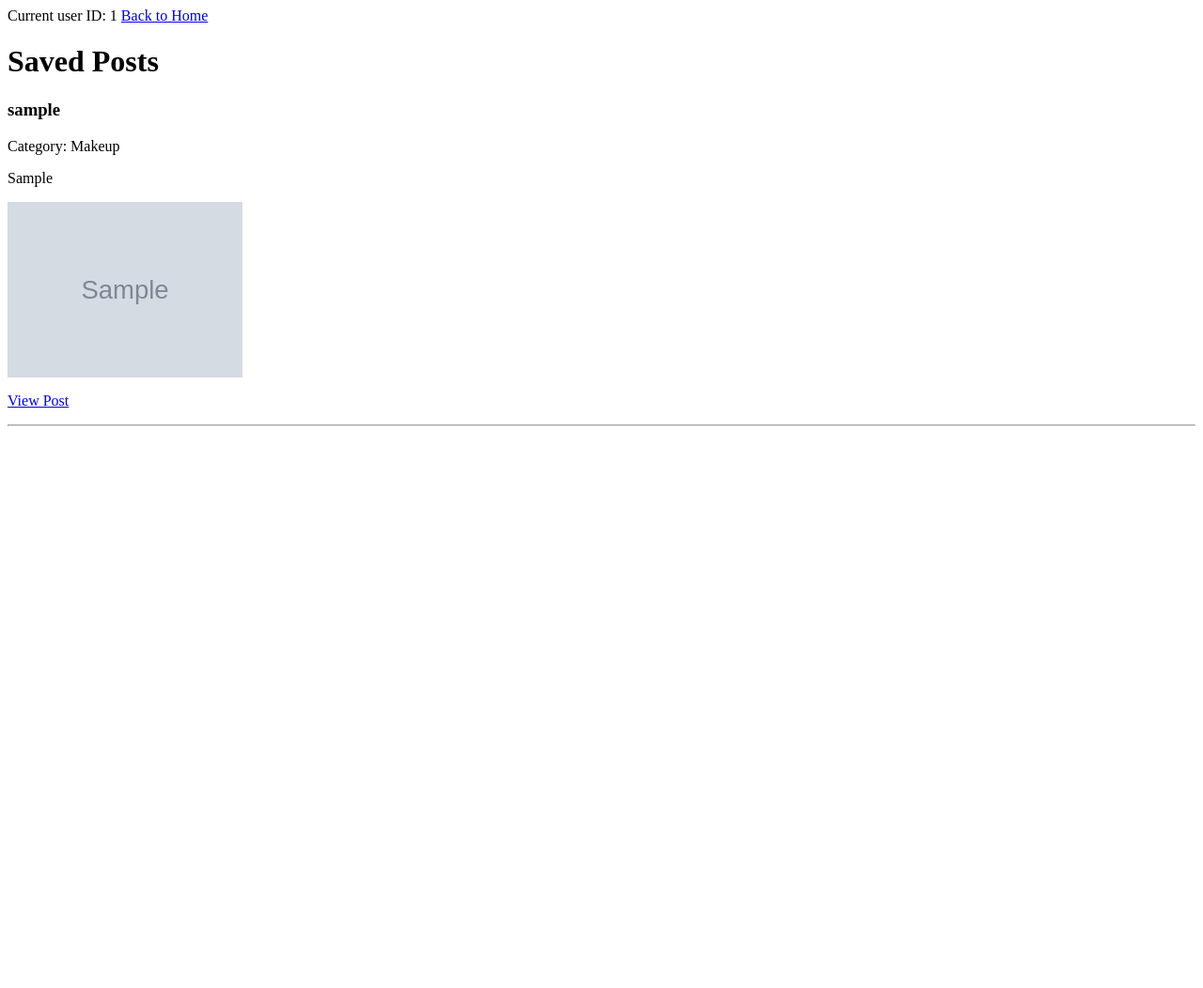
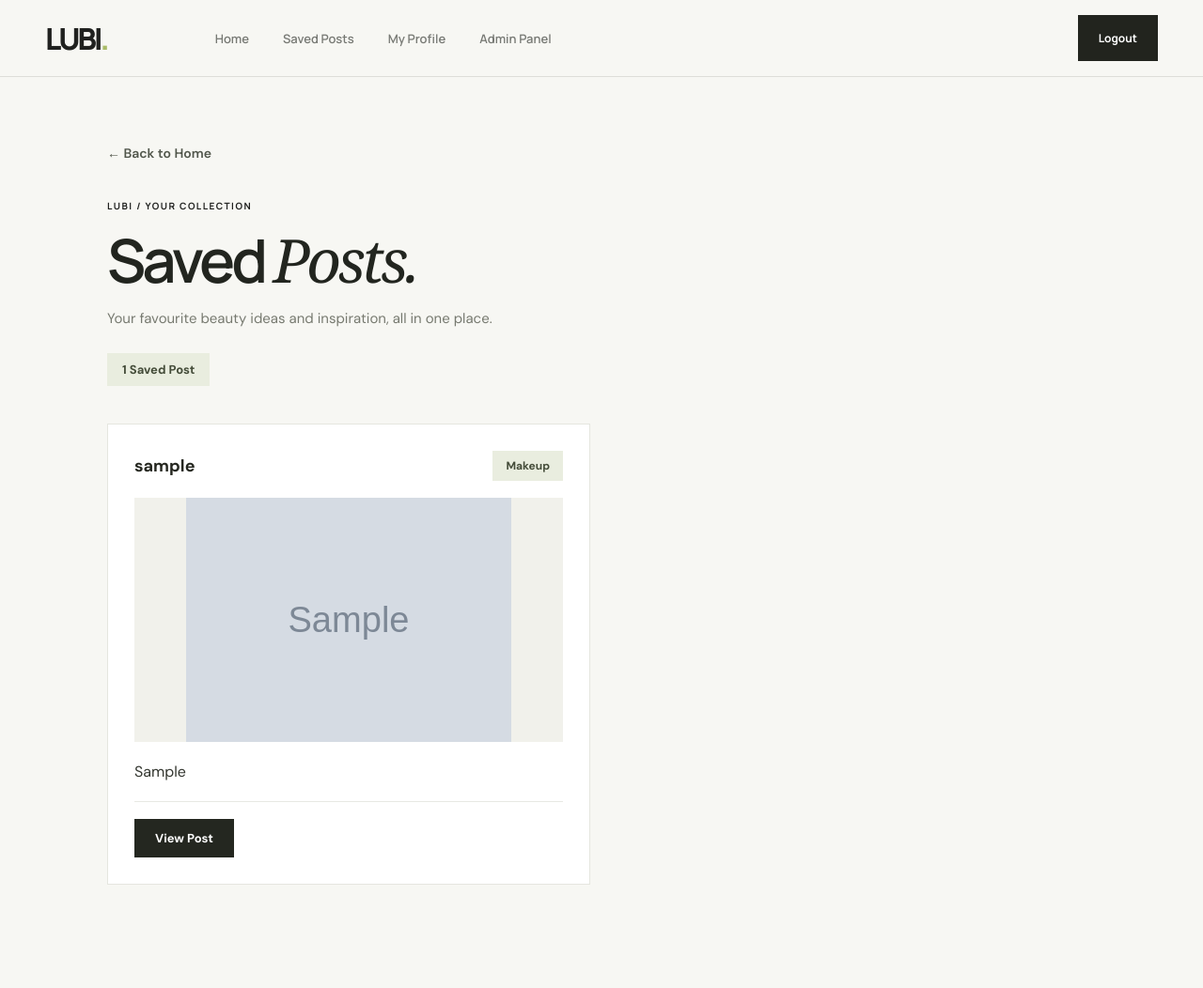
Before and after one commit to Polinab0/LUBI, a PHP site: page /saved.php in a window 1280 px wide. Shown: the whole page at 94% size. Before the commit the page ends 454 px from the top, so only its background shows below. Run offline with PHP 8.4, Linux system fonts and the light colour scheme; the visitor is signed in with stand-in values (Sample User, id 1); data comes from the database, SQL or seed files in the repository; tables that the repository leaves empty hold one stand-in row (values such as "Sample post"); grey boxes marked "Sample" are stand-in pictures; some web fonts are replaced.

Commit message:
Style saved posts page and fix navigation

```diff
--- a/post.php
+++ b/post.php
@@ -404,8 +404,7 @@ function postText($value) {
 
         <nav class="main-nav">
             <a href="index.php">Home</a>
-            <a href="savedPosts.php">Saved Posts</a>
-
+            <a href="saved.php">Saved Posts</a>
             <?php if (
                 isset($_SESSION['userType']) &&
                 $_SESSION['userType'] === 'admin'
--- a/saved.php
+++ b/saved.php
@@ -1,31 +1,23 @@
+
 <?php
 
-// Show PHP errors for debugging
-error_reporting(E_ALL);
-ini_set('display_errors', 1);
-
-// Include the session functions
+// Include session functions
 require_once "includes/session.php";
 
-// Check if the user is logged in
+// Check if user is logged in
 confirm_logged_in();
 
-// Include the database connection
+// Include database connection
 require_once "dbcon.php";
 
-// Create the Database object
+// Connect to database
 $database = new Database();
-
-// Connect to the database
 $dbCon = $database->connect();
 
-// Get the logged in user's ID
+// Get logged in user's ID
 $userID = $_SESSION['userID'];
 
-// TEMPORARY: Check which user is logged in
-echo "Current user ID: " . $userID;
-
-// Get the posts saved by this user
+// Get only posts saved by this user
 $query = $dbCon->prepare(
     "SELECT post.postID, post.caption, user.username,
             category.name AS categoryName, media.file
@@ -37,14 +29,23 @@ $query = $dbCon->prepare(
      WHERE saved_post.userID = :userID"
 );
 
-// Bind the logged in user's ID
+// Bind user ID safely
 $query->bindValue(':userID', $userID, PDO::PARAM_INT);
 
-// Run the query
+// Run query
 $query->execute();
 
-// Get the saved posts
+// Get saved posts
 $savedPosts = $query->fetchAll(PDO::FETCH_ASSOC);
+
+// Escape output safely
+function savedText($value) {
+    return htmlspecialchars(
+        (string) ($value ?? ''),
+        ENT_QUOTES,
+        'UTF-8'
+    );
+}
 
 ?>
 
@@ -53,59 +54,306 @@ $savedPosts = $query->fetchAll(PDO::FETCH_ASSOC);
 
 <head>
     <meta charset="UTF-8">
-    <title>LUBI - Saved Posts</title>
+    <meta name="viewport" content="width=device-width, initial-scale=1.0">
+
+    <title>LUBI — Saved Posts</title>
+
+    <link rel="stylesheet" href="css/style.css">
+
+    <link
+        href="https://fonts.googleapis.com/css2?family=DM+Sans:wght@400;500;600;700&family=Manrope:wght@400;500;600;700;800&display=swap"
+        rel="stylesheet"
+    >
+
+    <style>
+        .saved-page {
+            max-width: 1100px;
+            margin: 70px auto 110px;
+            padding: 0 24px;
+        }
+
+        .saved-back {
+            display: inline-block;
+            margin-bottom: 35px;
+            color: #51564b;
+            text-decoration: none;
+            font-size: 14px;
+            font-weight: 600;
+        }
+
+        .saved-back:hover {
+            text-decoration: underline;
+        }
+
+        .saved-heading {
+            margin-bottom: 40px;
+        }
+
+        .saved-heading h1 {
+            font-size: clamp(38px, 6vw, 64px);
+            line-height: 1.15;
+            margin: 12px 0;
+            color: #22251f;
+        }
+
+        .saved-heading h1 em {
+            font-family: Georgia, serif;
+            font-weight: 400;
+        }
+
+        .saved-heading p {
+            color: #777a70;
+            font-size: 15px;
+        }
+
+        .saved-count {
+            display: inline-block;
+            background: #e9eddf;
+            color: #444c39;
+            padding: 9px 16px;
+            margin-top: 12px;
+            font-size: 13px;
+            font-weight: 700;
+        }
+
+        .saved-grid {
+            display: grid;
+            grid-template-columns: repeat(2, minmax(0, 1fr));
+            gap: 24px;
+        }
+
+        .saved-card {
+            background: #ffffff;
+            border: 1px solid #e5e6df;
+            padding: 28px;
+            display: flex;
+            flex-direction: column;
+            gap: 18px;
+        }
+
+        .saved-card-top {
+            display: flex;
+            align-items: center;
+            justify-content: space-between;
+            gap: 12px;
+        }
+
+        .saved-card-top strong {
+            font-size: 18px;
+            color: #252720;
+        }
+
+        .saved-category {
+            background: #e9eddf;
+            color: #444c39;
+            padding: 8px 14px;
+            font-size: 12px;
+            font-weight: 700;
+        }
+
+        .saved-card-image {
+            width: 100%;
+            height: 260px;
+            object-fit: contain;
+            background: #f1f1eb;
+        }
+
+        .saved-card-caption {
+            color: #33362f;
+            font-size: 16px;
+            line-height: 1.7;
+            margin: 0;
+            overflow-wrap: anywhere;
+            flex-grow: 1;
+        }
+
+        .saved-card-actions {
+            padding-top: 18px;
+            border-top: 1px solid #e8e9e3;
+        }
+
+        .saved-view-button {
+            display: inline-block;
+            padding: 12px 22px;
+            background: #242720;
+            color: #ffffff;
+            text-decoration: none;
+            font-size: 13px;
+            font-weight: 700;
+            transition: background 0.2s;
+        }
+
+        .saved-view-button:hover {
+            background: #41483a;
+        }
+
+        .saved-empty {
+            background: #e9ebe2;
+            padding: 55px 35px;
+            text-align: center;
+        }
+
+        .saved-empty h2 {
+            font-size: 28px;
+            margin-bottom: 12px;
+        }
+
+        .saved-empty p {
+            color: #73786d;
+            margin-bottom: 24px;
+        }
+
+        @media (max-width: 700px) {
+            .saved-grid {
+                grid-template-columns: 1fr;
+            }
+
+            .saved-page {
+                margin-top: 40px;
+                padding: 0 16px;
+            }
+
+            .saved-card {
+                padding: 22px;
+            }
+        }
+    </style>
+
 </head>
 
 <body>
 
-    <a href="index.php">Back to Home</a>
+    <!-- LUBI Header -->
+    <header class="header">
 
-    <h1>Saved Posts</h1>
+        <a href="index.php" class="wordmark">
+            LUBI<span class="wordmark-dot">.</span>
+        </a>
 
-    <?php if (count($savedPosts) > 0) { ?>
+        <nav class="main-nav">
 
-        <?php foreach ($savedPosts as $post) { ?>
+            <a href="index.php">Home</a>
+            <a href="saved.php">Saved Posts</a>
+            <a href="profile.php">My Profile</a>
 
-            <div>
-                <h3>
-                    <?php echo htmlspecialchars($post['username']); ?>
-                </h3>
+            <?php if (
+                isset($_SESSION['userType']) &&
+                $_SESSION['userType'] === 'admin'
+            ): ?>
+
+                <a href="admin.php">Admin Panel</a>
+
+            <?php endif; ?>
+
+        </nav>
+
+        <div class="header-right">
+            <a href="logout.php" class="button-dark">
+                Logout
+            </a>
+        </div>
+
+    </header>
+
+    <main class="saved-page">
+
+        <a href="index.php" class="saved-back">
+            ← Back to Home
+        </a>
+
+        <!-- Heading -->
+        <div class="saved-heading">
+
+            <span class="eyebrow">
+                LUBI / YOUR COLLECTION
+            </span>
+
+            <h1>
+                Saved <em>Posts.</em>
+            </h1>
 
             <p>
-                    Category:
-                    <?php echo htmlspecialchars($post['categoryName']); ?>
+                Your favourite beauty ideas and inspiration, all in one place.
             </p>
 
-                <p>
-                    <?php echo htmlspecialchars($post['caption']); ?>
+            <span class="saved-count">
+                <?php echo count($savedPosts); ?>
+                Saved <?php echo count($savedPosts) === 1 ? 'Post' : 'Posts'; ?>
+            </span>
+
+        </div>
+
+        <!-- Saved Posts -->
+        <?php if (!empty($savedPosts)): ?>
+
+            <div class="saved-grid">
+
+                <?php foreach ($savedPosts as $post): ?>
+
+                    <article class="saved-card">
+
+                        <div class="saved-card-top">
+
+                            <strong>
+                                <?php echo savedText($post['username']); ?>
+                            </strong>
+
+                            <span class="saved-category">
+                                <?php echo savedText($post['categoryName']); ?>
+                            </span>
+
+                        </div>
+
+                        <?php if (!empty($post['file'])): ?>
+
+                            <img
+                                src="<?php echo savedText($post['file']); ?>"
+                                alt="Saved post image"
+                                class="saved-card-image"
+                            >
+
+                        <?php endif; ?>
+
+                        <p class="saved-card-caption">
+                            <?php echo nl2br(savedText($post['caption'])); ?>
                         </p>
 
-                <?php if (!empty($post['file'])) { ?>
+                        <div class="saved-card-actions">
 
-                    <img
-                        src="<?php echo htmlspecialchars($post['file']); ?>"
-                        width="250"
-                        alt="Saved post image"
+                            <a
+                                href="post.php?postID=<?php echo (int) $post['postID']; ?>"
+                                class="saved-view-button"
                             >
+                                View Post
+                            </a>
 
-                <?php } ?>
+                        </div>
+
+                    </article>
+
+                <?php endforeach; ?>
+
+            </div>
+
+        <?php else: ?>
+
+            <div class="saved-empty">
+
+                <h2>No saved posts yet.</h2>
 
                 <p>
-                    <a href="post.php?postID=<?php echo $post['postID']; ?>">
-                        View Post
+                    Explore the community and save posts that inspire you.
+                </p>
+
+                <a href="index.php" class="saved-view-button">
+                    Explore Posts
                 </a>
-                </p>
+
             </div>
 
-            <hr>
+        <?php endif; ?>
 
-        <?php } ?>
-
-    <?php } else { ?>
-
-        <p>You haven't saved any posts yet.</p>
-
-    <?php } ?>
+    </main>
 
 </body>
 
```
Lines whose indentation alone changed are shown as unchanged.
